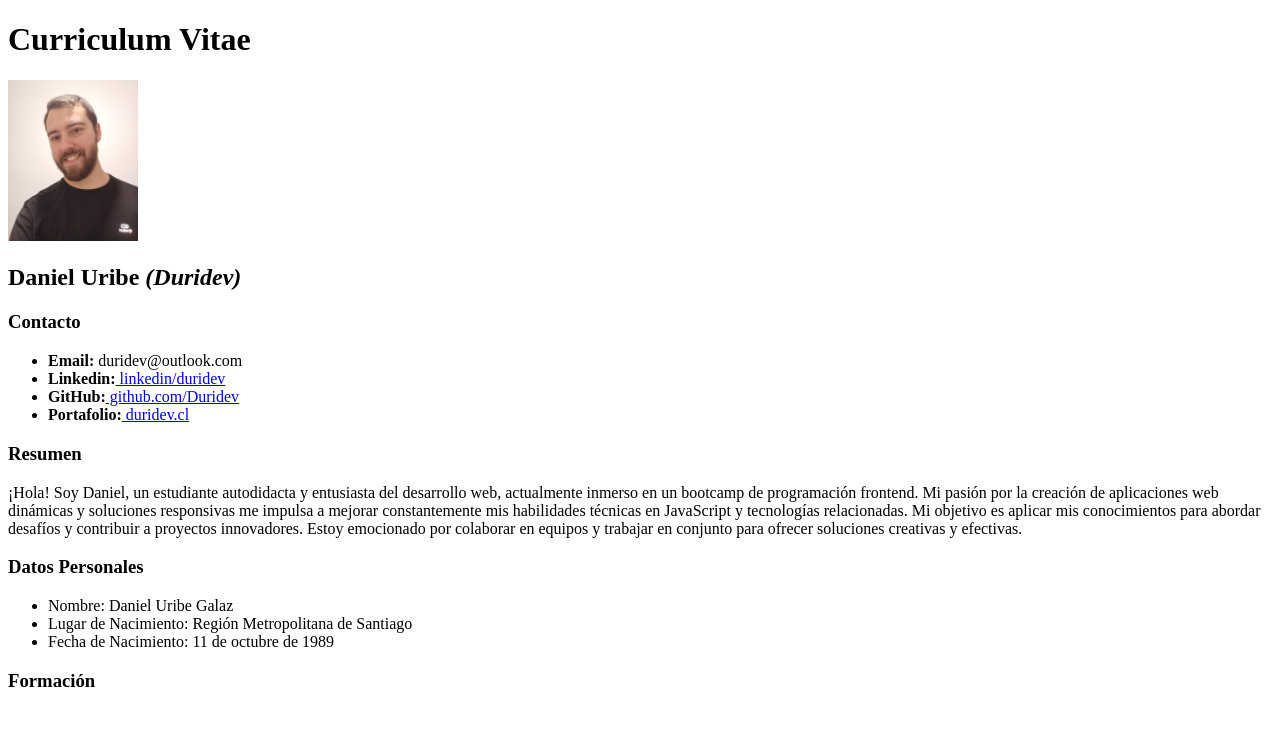
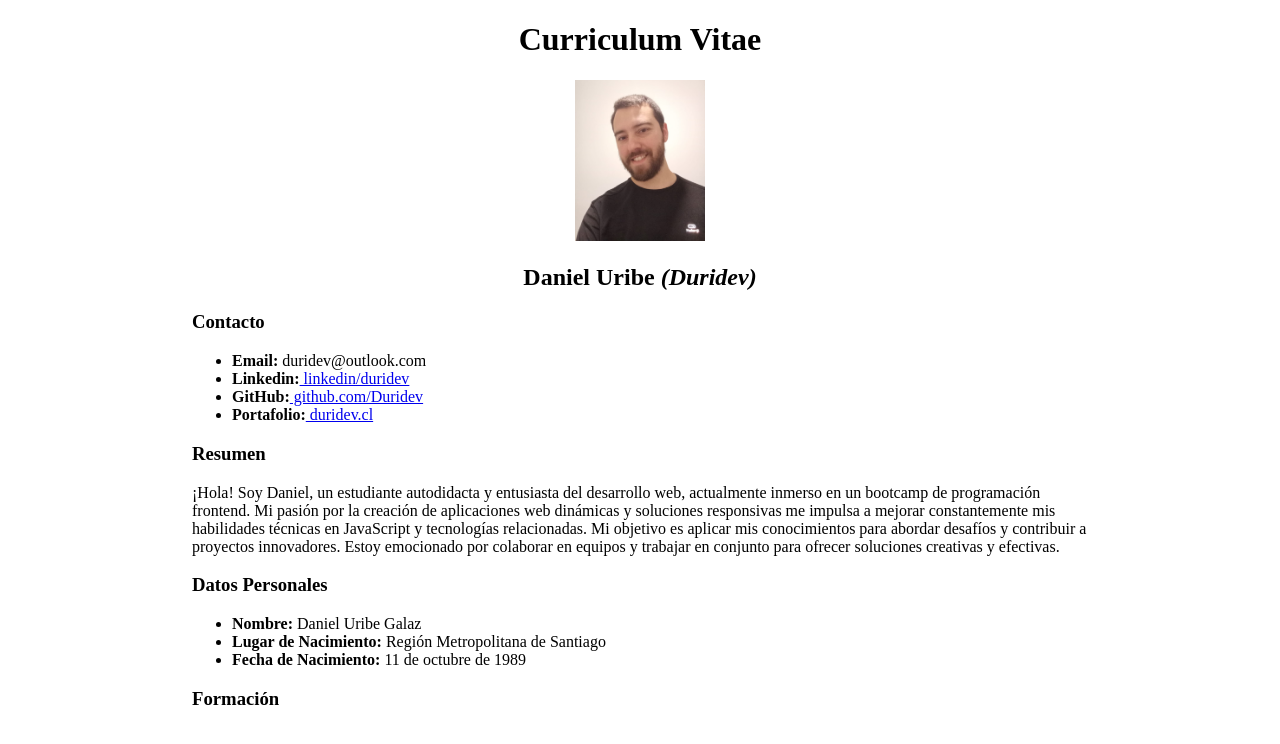
Before and after one commit to Duridev/curriculum-vitae-bc-frontend, a plain HTML site: page index.html in a window 1280 px wide. Drawn offline with Linux system fonts and the light colour scheme.

Commit message:
agrergado de estilos en el HTML

```diff
--- a/index.html
+++ b/index.html
@@ -8,9 +8,9 @@
     <link rel="shortcut icon" href="assets/img/favicon-cv.png" type="image/png">
 </head>
 
-<body>
+<body style="margin: 0 auto; max-width: 70%;">
 
-    <header>
+    <header style="text-align: center;">
         <h1>Curriculum Vitae</h1>
         <img src="assets/img/perfil.jpeg" alt="Foto de Perfil" width="130">
         <h2>Daniel Uribe <i>(Duridev)</i></h2>
@@ -41,9 +41,9 @@
     <section>
         <h3>Datos Personales</h3>
         <ul>
-            <li>Nombre: Daniel Uribe Galaz</li>
-            <li>Lugar de Nacimiento: Región Metropolitana de Santiago</li>
-            <li>Fecha de Nacimiento: 11 de octubre de 1989</li>
+            <li><b>Nombre:</b> Daniel Uribe Galaz</li>
+            <li><b>Lugar de Nacimiento:</b> Región Metropolitana de Santiago</li>
+            <li><b>Fecha de Nacimiento:</b> 11 de octubre de 1989</li>
         </ul>
     </section>
 
```
